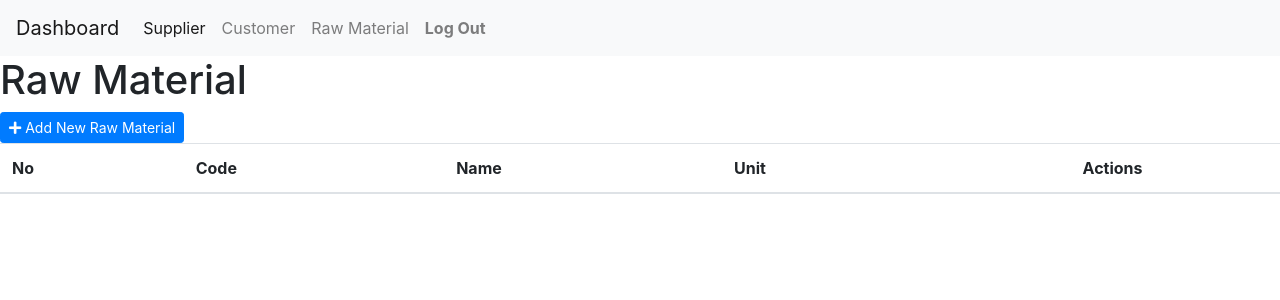
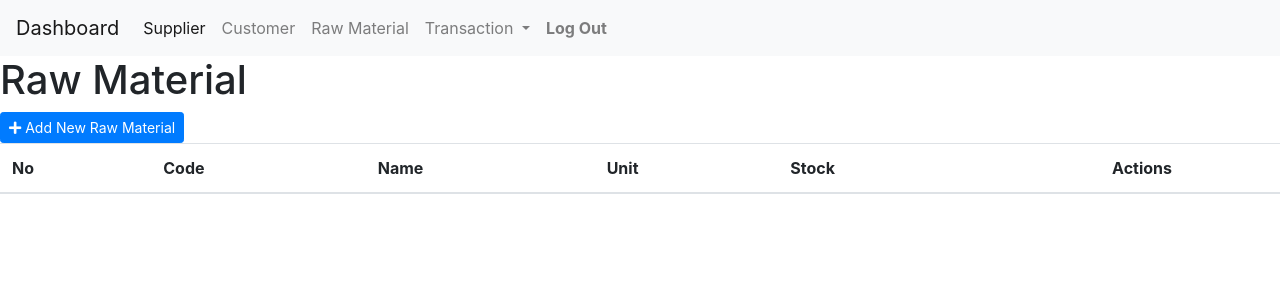
Before and after one commit to 26-PDU-AB-KID/stock-apps-new, a CodeIgniter app: page /database/raw_material in a window 1280 px wide. Shown: the top 300 px of the page. Run offline with CodeIgniter, Linux system fonts and the light colour scheme; the visitor is signed in with stand-in values (Sample User, id 1); tables that the repository leaves empty or names only in its code hold one stand-in row (values such as "Sample post"); lists and menus that the app fills with data are empty; some libraries are stand-ins or nearby versions.

Commit message:
tambah raw material ke supplier

```diff
--- a/application/controllers/Raw_material.php
+++ b/application/controllers/Raw_material.php
@@ -13,7 +13,11 @@ class Raw_material extends CI_Controller
         date_default_timezone_set('Asia/Jakarta');
         $this->load->model('Raw_material_model', 'raw_material');
         $this->load->model('Stock_raw_material_model', 'stock_raw_material');
+        $this->load->model('View_stock_raw_material_by_supplier_model', 'view_stock_raw_material_by_supplier');
+        $this->load->model('View_stock_raw_material_by_raw_material_model', 'view_stock_raw_material_by_raw_material');
         $this->load->model('Unit_model', 'unit');
+        $this->load->model('Supplier_model', 'supplier');
+        $this->load->model('Stock_in_raw_material_model', 'stock_in_raw_material');
 	}
 
 	/**
@@ -86,4 +90,71 @@ class Raw_material extends CI_Controller
         redirect('raw_material');
 
     }
+
+    public function detailRawMaterial($code, $id)
+	{
+        $check = $this->view_stock_raw_material_by_raw_material->check_view_stock_raw_material_by_raw_materials_by_code($code);
+
+        if ($check == 0) {
+            $data = [
+                'title'                 => 'Raw Material',
+                'stock_raw_materials'   => $this->view_stock_raw_material_by_supplier->get_view_stock_raw_material_by_suppliers($code),
+                'raw_material'          => $this->raw_material->get_raw_material_by_code($code),
+                'detail_raw_material'   => null
+            ];
+        } else {
+            $data = [
+                'title'                 => 'Raw Material',
+                'stock_raw_materials'   => $this->view_stock_raw_material_by_supplier->get_view_stock_raw_material_by_suppliers($code),
+                'raw_material'          => $this->raw_material->get_raw_material_by_code($code),
+                'detail_raw_material'   => $this->view_stock_raw_material_by_raw_material->get_view_stock_raw_material_by_raw_materials_by_code($code)
+            ];
+        }
+
+		$this->load->view('templates/header', $data);
+		$this->load->view('raw_materials/detail_raw_material');
+		$this->load->view('templates/footer');
+    }
+
+    public function stockIn($stock_raw_material_id, $supplier_id, $raw_material_id, $supplier_name)
+    {
+        $data = [
+            'title'                 => 'Stock In Raw Material',
+            'stock_raw_materials'   => $this->view_stock_raw_material_by_supplier->get_view_stock_raw_material_by_suppliers_by_stock_raw_material_id($stock_raw_material_id),
+        ];
+
+        $this->load->view('templates/header',  $data);
+        $this->load->view('raw_materials/stock_in_raw_material');
+        $this->load->view('templates/footer');
+    }
+
+    public function stockInProcess()
+    {
+        $amount = $this->input->post('amount', TRUE);
+
+        $amountFilter = $this->security->xss_clean($amount);
+
+        $this->stock_raw_material->insert_stock_raw_material($amountFilter, $this->input->post('stock_raw_material_id', TRUE));
+
+        $data = [
+            'no_transaction'    => $this->stock_in_raw_material->get_stock_in_raw_material_code(),
+            'date'              => $this->input->post('date', TRUE),
+            'supplier_id'       => $this->input->post('supplier_id', TRUE),
+            'raw_material_id'   => $this->input->post('raw_material_id', TRUE),
+            'unit_id'           => $this->input->post('unit_id', TRUE),
+            'amount'            => $this->input->post('amount', TRUE),
+            'price'             => $this->input->post('price', TRUE),
+            'created_at'        => date('Y-m-d H:i:s')
+        ];
+
+        $dataFilter = $this->security->xss_clean($data);
+
+        $this->stock_in_raw_material->stock_in_raw_material($dataFilter);
+
+        $this->session->set_flashdata('flash', "<script>Swal.fire({position: 'top-end',icon: 'success',title: 'Stock In Raw Material has been updated!',showConfirmButton: false,timer: 1500})</script>");
+
+        redirect('raw_material');
+
+    }
+
 }
--- a/application/models/Raw_material_model.php
+++ b/application/models/Raw_material_model.php
@@ -5,11 +5,14 @@ class raw_material_model extends CI_Model
 
 	function get_raw_materials()
 	{
-        $this->db->select('raw_materials.id as id, code, raw_materials.name as name, unit_id, units.name as unit_name');
-        $this->db->from('raw_materials');
-        $this->db->join('units', 'units.id=raw_materials.unit_id', 'left');
-        $this->db->where('is_deleted', '0');
-        $result = $this->db->get()->result_array();
+        $result = $this->db->query("SELECT raw_materials.id AS id, code, raw_materials.name AS raw_material_name, unit_id, units.name AS unit_name, SUM(amount) AS stock FROM raw_materials LEFT JOIN units ON raw_materials.unit_id=units.id LEFT JOIN stock_raw_materials ON stock_raw_materials.raw_material_id=raw_materials.id WHERE raw_materials.is_deleted='0' GROUP BY raw_materials.id")->result_array();
+
+        return $result;
+    }
+
+    function get_raw_material_by_code($code)
+    {
+        $result = $this->db->get_where('raw_materials', ['code' => $code])->row_array();
 
         return $result;
     }
--- /dev/null
+++ b/application/models/Stock_in_raw_material_model.php
@@ -0,0 +1,29 @@
+<?php
+
+class stock_in_raw_material_model extends CI_Model
+{
+
+    function stock_in_raw_material($data)
+    {
+        $this->db->insert('stock_in_raw_materials', $data);
+
+        return TRUE;
+    }
+
+	function get_stock_in_raw_material_code()
+	{
+		$q  = $this->db->query("SELECT MAX(RIGHT(no_transaction,4)) AS kd_max FROM stock_in_raw_materials");
+		$kd = "";
+		if ($q->num_rows() > 0) {
+			foreach ($q->result() as $k) {
+				$tmp = ((int)$k->kd_max) + 1;
+				$kd  = sprintf("%04s", $tmp);
+			}
+		} else {
+			$kd = "0001";
+		}
+
+		return 'INV-IN-'. date('m-y') . '02' . $kd;
+	}
+
+}
--- a/application/models/Stock_raw_material_model.php
+++ b/application/models/Stock_raw_material_model.php
@@ -3,29 +3,24 @@
 class stock_raw_material_model extends CI_Model
 {
 
-	function get_stock_raw_materials()
-	{
-        $result = $this->db->get_where('stock_raw_materials', ['is_deleted' => '0'])->result_array();
-        return $result;
-    }
-
-    function add_stock_raw_material($data)
-    {
-        $this->db->insert('stock_raw_materials', $data);
-
-        return TRUE;
-    }
-
-    function edit_stock_raw_material($data, $id)
-    {
-        $this->db->where('id', $id);
-		$this->db->update('stock_raw_materials', $data);
-    }
-
     function delete_stock_raw_material_by_raw_material_id($data, $id)
 	{
 		$this->db->where('raw_material_id', $id);
 		$this->db->update('stock_raw_materials', $data);
-    }
+	}
+
+	function insert_stock_raw_material($data, $id)
+	{
+		$now = date('Y-m-d H:i:s');
+
+		$this->db->query("UPDATE stock_raw_materials SET amount=amount+'$data', updated_at='$now' WHERE id='$id'");
+	}
+
+	function input_stock_raw_material($data)
+	{
+		$this->db->insert('stock_raw_materials', $data);
+
+		return TRUE;
+	}
 
 }
--- a/application/models/Supplier_model.php
+++ b/application/models/Supplier_model.php
@@ -6,6 +6,13 @@ class Supplier_model extends CI_Model
 	function get_suppliers()
 	{
 		$result = $this->db->get_where('suppliers', ['is_deleted' => '0'])->result_array();
+
+		return $result;
+    }
+
+	function get_supplier_by_id($id)
+	{
+		$result = $this->db->get_where('suppliers', ['id' => $id])->row_array();
 
 		return $result;
     }
--- /dev/null
+++ b/application/models/View_stock_raw_material_by_raw_material_model.php
@@ -0,0 +1,20 @@
+<?php
+
+class view_stock_raw_material_by_raw_material_model extends CI_Model
+{
+
+    function check_view_stock_raw_material_by_raw_materials_by_code($code)
+    {
+        $result = $this->db->get_where('view_stock_raw_material_by_raw_materials', ['code' => $code])->num_rows();
+
+        return $result;
+    }
+
+    function get_view_stock_raw_material_by_raw_materials_by_code($code)
+    {
+        $result = $this->db->get_where('view_stock_raw_material_by_raw_materials', ['code' => $code])->row_array();
+
+        return $result;
+    }
+
+}
--- /dev/null
+++ b/application/models/View_stock_raw_material_by_supplier_model.php
@@ -0,0 +1,27 @@
+<?php
+
+class view_stock_raw_material_by_supplier_model extends CI_Model
+{
+
+    function get_view_stock_raw_material_by_suppliers($code)
+    {
+        $result = $this->db->get_where('view_stock_raw_material_by_suppliers', ['code' => $code])->result_array();
+
+        return $result;
+    }
+
+    function get_view_stock_raw_material_by_suppliers_by_stock_raw_material_id($id)
+    {
+        $result = $this->db->get_where('view_stock_raw_material_by_suppliers', ['stock_raw_material_id' => $id])->row_array();
+
+        return $result;
+    }
+
+    function get_view_stock_raw_material_by_suppliers_by_supplier_id($id)
+    {
+        $result = $this->db->get_where('view_stock_raw_material_by_suppliers', ['supplier_id' => $id])->result_array();
+
+        return $result;
+    }
+
+}
--- a/application/views/customers/index.php
+++ b/application/views/customers/index.php
@@ -64,7 +64,7 @@
                 </div>
                 <div class="modal-footer">
                     <button type="button" class="btn btn-sm btn-secondary" data-dismiss="modal">Close</button>
-                    <button type="submit" class="btn btn-sm btn-primary">Save</button>
+                    <button type="submit" class="btn btn-sm btn-primary"><i class="fas fa-plus"></i> Add</button>
                 </div>
             </form>
         </div>
@@ -104,7 +104,7 @@
                 </div>
                 <div class="modal-footer">
                     <button type="button" class="btn btn-sm btn-secondary" data-dismiss="modal">Close</button>
-                    <button type="submit" class="btn btn-sm btn-primary">Save</button>
+                    <button type="submit" class="btn btn-sm btn-primary"><i class="fas fa-save"></i> Save</button>
                 </div>
             </form>
         </div>
@@ -133,7 +133,7 @@
                 </div>
                 <div class="modal-footer">
                     <button type="button" class="btn btn-sm btn-secondary" data-dismiss="modal">Close</button>
-                    <button type="submit" class="btn btn-sm btn-danger">Delete</button>
+                    <button type="submit" class="btn btn-sm btn-danger"><i class="fas fa-trash-alt"></i> Delete</button>
                 </div>
             </form>
         </div>
--- a/application/views/raw_materials/index.php
+++ b/application/views/raw_materials/index.php
@@ -9,6 +9,7 @@
       <th scope="col">Code</th>
       <th scope="col">Name</th>
       <th scope="col">Unit</th>
+      <th scope="col">Stock</th>
       <th scope="col" class="text-center">Actions</th>
     </tr>
   </thead>
@@ -18,9 +19,11 @@
         <tr>
             <td><?= $no++; ?></td>
             <td><?= $raw_material['code'] ?></td>
-            <td><?= ucwords($raw_material['name']) ?></td>
+            <td><?= ucwords($raw_material['raw_material_name']) ?></td>
             <td><?= $raw_material['unit_name'] ?></td>
+            <td><?= ($raw_material['stock'] == NULL) ? '0' : $raw_material['stock'] ?></td>
             <td class="text-center">
+                <a class="btn btn-sm btn-primary" href="<?= base_url('raw_material/detailRawMaterial/'. $raw_material['code'] . '/' . md5($raw_material['id'])) ?>"><i class="fas fa-info"></i> Detail</a>
                 <button class="btn btn-sm btn-success" data-target="#editRawMaterial<?= $raw_material['id'] ?>" data-toggle="modal"><i class="fas fa-edit"></i> Edit</button>
                 <button class="btn btn-sm btn-danger" data-target="#deleteRawMaterial<?= $raw_material['id'] ?>" data-toggle="modal"><i class="fas fa-trash-alt"></i> Delete</button>
             </td>
@@ -57,7 +60,7 @@
                 </div>
                 <div class="modal-footer">
                     <button type="button" class="btn btn-sm btn-secondary" data-dismiss="modal">Close</button>
-                    <button type="submit" class="btn btn-sm btn-primary">Save</button>
+                    <button type="submit" class="btn btn-sm btn-primary"><i class="fas fa-plus"></i> Add</button>
                 </div>
             </form>
         </div>
@@ -70,7 +73,7 @@
     <div class="modal-dialog">
         <div class="modal-content">
             <div class="modal-header">
-                <h5 class="modal-title font-weight-bolder" id="editRawMaterialLabel">Form Edit Raw Material <?= ucwords($raw_material['name']) ?></h5>
+                <h5 class="modal-title font-weight-bolder" id="editRawMaterialLabel">Form Edit Raw Material <?= ucwords($raw_material['raw_material_name']) ?></h5>
                 <button type="button" class="close" data-dismiss="modal" aria-label="Close">
                     <span aria-hidden="true">&times;</span>
                 </button>
@@ -80,7 +83,7 @@
                     <input type="hidden" name="id" value="<?= $raw_material['id'] ?>">
                     <div class="form-group">
                         <label class="font-weight-bolder" for="name">Name</label>
-                        <input type="text" class="form-control form-control-sm" name="name" value="<?= ucwords($raw_material['name']) ?>" required autocomplete="off">
+                        <input type="text" class="form-control form-control-sm" name="name" value="<?= ucwords($raw_material['raw_material_name']) ?>" required autocomplete="off">
                     </div>
                     <div class="form-group">
                         <label class="font-weight-bolder" for="unit">Unit</label>
@@ -94,7 +97,7 @@
                 </div>
                 <div class="modal-footer">
                     <button type="button" class="btn btn-sm btn-secondary" data-dismiss="modal">Close</button>
-                    <button type="submit" class="btn btn-sm btn-primary">Save</button>
+                    <button type="submit" class="btn btn-sm btn-primary"><i class="fas fa-save"></i> Save</button>
                 </div>
             </form>
         </div>
@@ -108,7 +111,7 @@
     <div class="modal-dialog">
         <div class="modal-content">
             <div class="modal-header">
-                <h5 class="modal-title font-weight-bolder" id="deleteRawMaterialLabel">Form Delete raw_material <?= $raw_material['name'] ?></h5>
+                <h5 class="modal-title font-weight-bolder" id="deleteRawMaterialLabel">Form Delete raw_material <?= $raw_material['raw_material_name'] ?></h5>
                 <button type="button" class="close" data-dismiss="modal" aria-label="Close">
                     <span aria-hidden="true">&times;</span>
                 </button>
@@ -123,7 +126,7 @@
                 </div>
                 <div class="modal-footer">
                     <button type="button" class="btn btn-sm btn-secondary" data-dismiss="modal">Close</button>
-                    <button type="submit" class="btn btn-sm btn-danger">Delete</button>
+                    <button type="submit" class="btn btn-sm btn-danger"><i class="fas fa-trash-alt"></i> Delete</button>
                 </div>
             </form>
         </div>
--- a/application/views/templates/footer.php
+++ b/application/views/templates/footer.php
@@ -13,7 +13,7 @@
             </div>
             <div class="modal-footer">
                 <button class="btn btn-sm btn-secondary" type="button" data-dismiss="modal"><span data-feather="x"></span> Cancel</button>
-                <a class="btn btn-sm btn-danger" href="<?= base_url('auth/logout') ?>"><span data-feather="log-out"></span> Sign Out</a>
+                <a class="btn btn-sm btn-danger" href="<?= base_url('auth/logout') ?>"><span data-feather="log-out"></span> Log Out</a>
             </div>
         </div>
     </div>
--- a/application/views/templates/header.php
+++ b/application/views/templates/header.php
@@ -41,6 +41,14 @@
       <li class="nav-item">
         <a class="nav-link" href="<?= base_url('raw_material') ?>">Raw Material</a>
       </li>
+      <li class="nav-item dropdown">
+        <a class="nav-link dropdown-toggle" href="#" id="navbarDropdown" role="button" data-toggle="dropdown" aria-haspopup="true" aria-expanded="false">
+          Transaction
+        </a>
+        <div class="dropdown-menu" aria-labelledby="navbarDropdown">
+          <a class="dropdown-item" href="transaction/stockIn">Stock In</a>
+          <a class="dropdown-item" href="#">Stock Out</a>
+      </li>
       <li class="nav-item">
         <!-- <a class="nav-link" href="#" tabindex="-1" aria-disabled="true">Disabled</a> -->
         <a class="nav-link font-weight-bolder" href="#" data-toggle="modal" data-target="#logoutModal"><span data-feather="log-out"></span> Log Out</a>
```
Also changed, not shown: application/controllers/Supplier.php (+36 -0 lines), application/views/raw_materials/detail_raw_material.php (added, +28 -0 lines), application/views/raw_materials/stock_in_raw_material.php (added, +31 -0 lines), application/views/suppliers/detail_supplier.php (added, +76 -0 lines), application/views/suppliers/index.php (+4 -3 lines).
